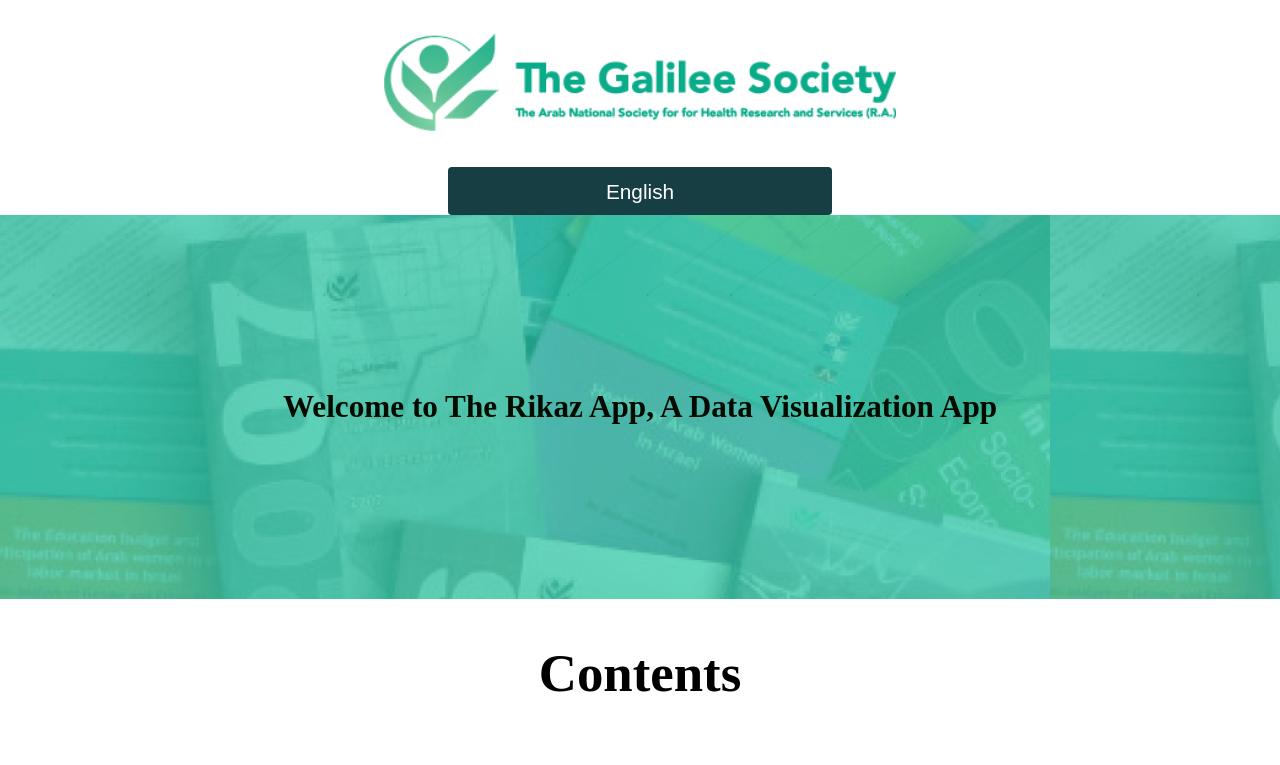
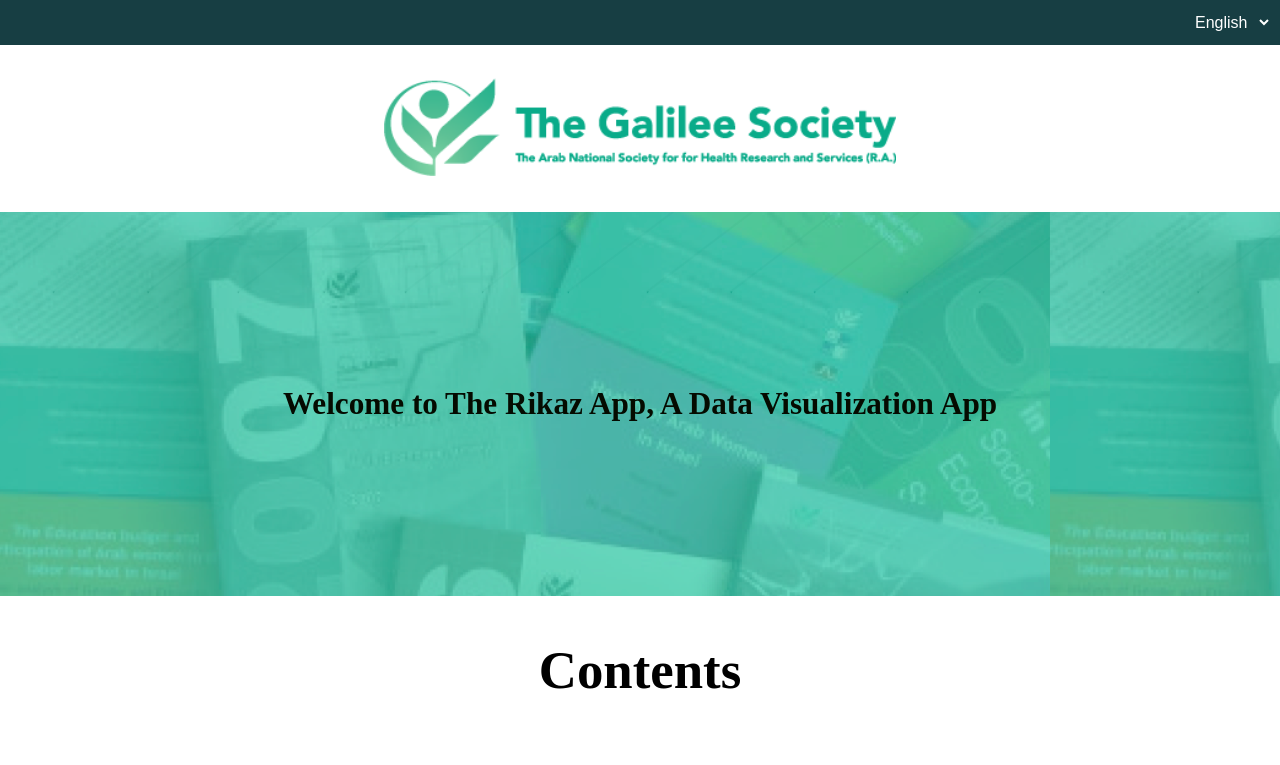
Before and after one commit to FACN3/rekaz, a React app: page / in a window 1280 px wide. Shown: the top 765 px of the page. Built offline with nearby package versions, Linux system fonts and the light colour scheme.

Commit message:
Added the navbar added the navbar with styling relates #43

```diff
--- a/public/main.css
+++ b/public/main.css
@@ -17,6 +17,27 @@
   width: 80%;
   height: auto;
   margin: auto;
+}
+
+.navbar{
+  margin: 0;
+  width: auto;
+  top:0;
+  background-color: #173e43 ;
+  padding: 0.5rem;
+  display: flex;
+  justify-content: flex-end;
+}
+
+.navbar-only-input{
+  background-color: #173e43;
+  border: none;
+  color: #fff;
+  width: max-content;
+  padding: 0.3rem 0.5rem;
+  font-size: 1rem;
+}
+.navbar-only-input option{
 }
 
 .chartC {
@@ -44,6 +65,7 @@
 
 .top-level-container {
   height: 100%;
+  width: 100%;
 }
 
 .main-buttons-container {
@@ -183,7 +205,6 @@
   width: 92%;
   margin: auto;
   flex-direction: column;
-  margin-bottom: 2rem;
   margin-left: 0;
 }
 
@@ -302,6 +323,8 @@
 }
 
 @media only screen and (min-width: 710px) {
+  .navbar{
+  }
   .Achart-holder {
     background-color: rgba(221, 223, 212, 0.3);
     display: flex;
@@ -319,9 +342,7 @@
     width: 8rem;
     height: 8rem;
   }
-  .First-chart-container {
-    margin-top: 2rem;
-  }
+
   .header-image {
     width: 40%;
   }
--- a/src/components/Landing_page.js
+++ b/src/components/Landing_page.js
@@ -1,19 +1,12 @@
 import React from 'react';
 import ListButtons from './List_buttons';
+import Navbar from './Navbar';
 const LandingPage = (props) => {
   return (<div className="top-level-container">
+    <Navbar changeLanguage={props.changeLanguage} />
     <div className="header">
       <img className="header-image" src="public/assets/logo.png" alt="Galille society logo"/>
     </div>
-    <select
-      id="age"
-      className="First-chart-filter"
-      onChange={ props.changeLanguage }
-      value={props.chosen}
-    >
-      <option value="en"> English</option>
-      <option value="ar">العربية </option>
-    </select>
 
     <div className="first-page-introduction-div">
       <h2>{props.languages.description}</h2>
--- /dev/null
+++ b/src/components/Navbar.js
@@ -0,0 +1,14 @@
+import React from 'react';
+
+const Navbar = (props) => {
+  return (<div className="navbar">
+    <select id="age" className="navbar-only-input" onChange={props.changeLanguage} value={props.chosen}>
+      <option value="en">
+        English</option>
+      <option value="ar">العربية
+      </option>
+    </select>
+  </div>);
+}
+
+export default Navbar;
--- a/src/components/Smoking_page.js
+++ b/src/components/Smoking_page.js
@@ -1,4 +1,5 @@
 import React from "react";
+import Navbar from './Navbar';
 import FirstChart from "./First_chart";
 import FourthChartCon from "./chart_04/Fourth_Chart_Con";
 import chart05Data from "./chart_05/data";
@@ -6,15 +7,10 @@
 
 const SmokingPage = (props) => {
   return (<div>
+    <Navbar changeLanguage={props.changeLanguage} />
     <div className="header">
       <img className="header-image" src="public/assets/logo.png" alt="Galille society logo"/>
     </div>
-    <select id="age" className="First-chart-filter" onChange={props.changeLanguage} value={props.chosen}>
-      <option value="en">
-        English</option>
-      <option value="ar">العربية
-      </option>
-    </select>
     <h1>{props.languages.somkingTitle}</h1>
     <div className="charts">
       <div className="Achart-holder">
```
